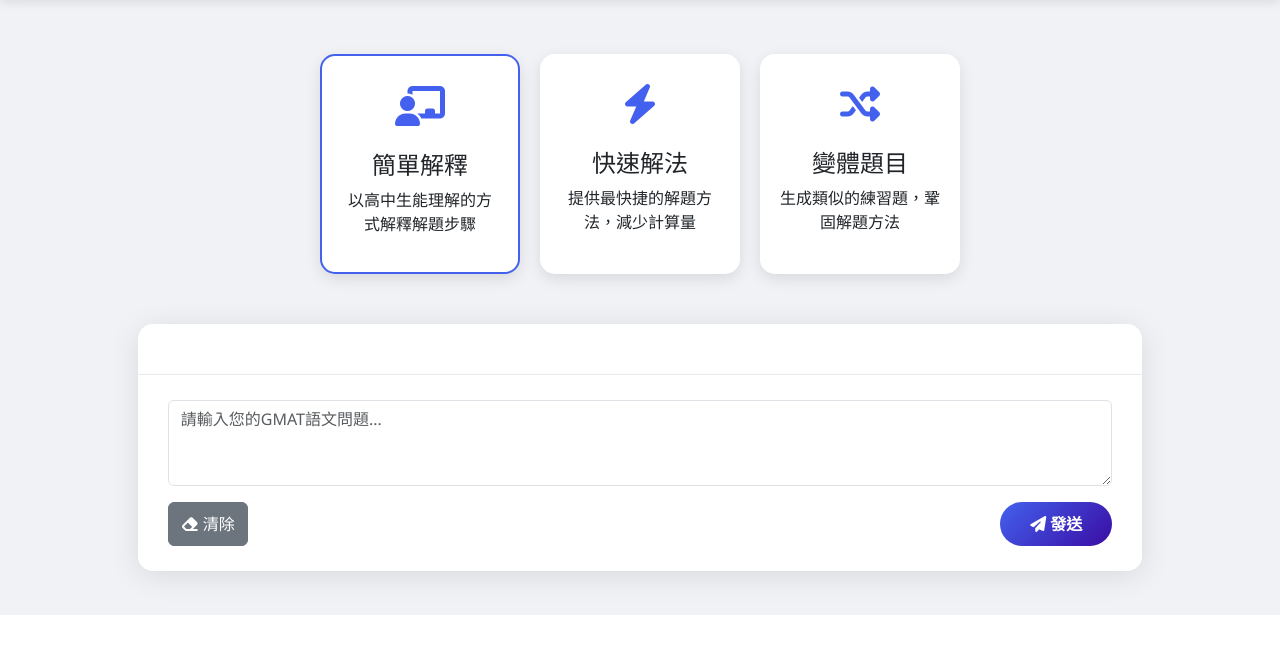
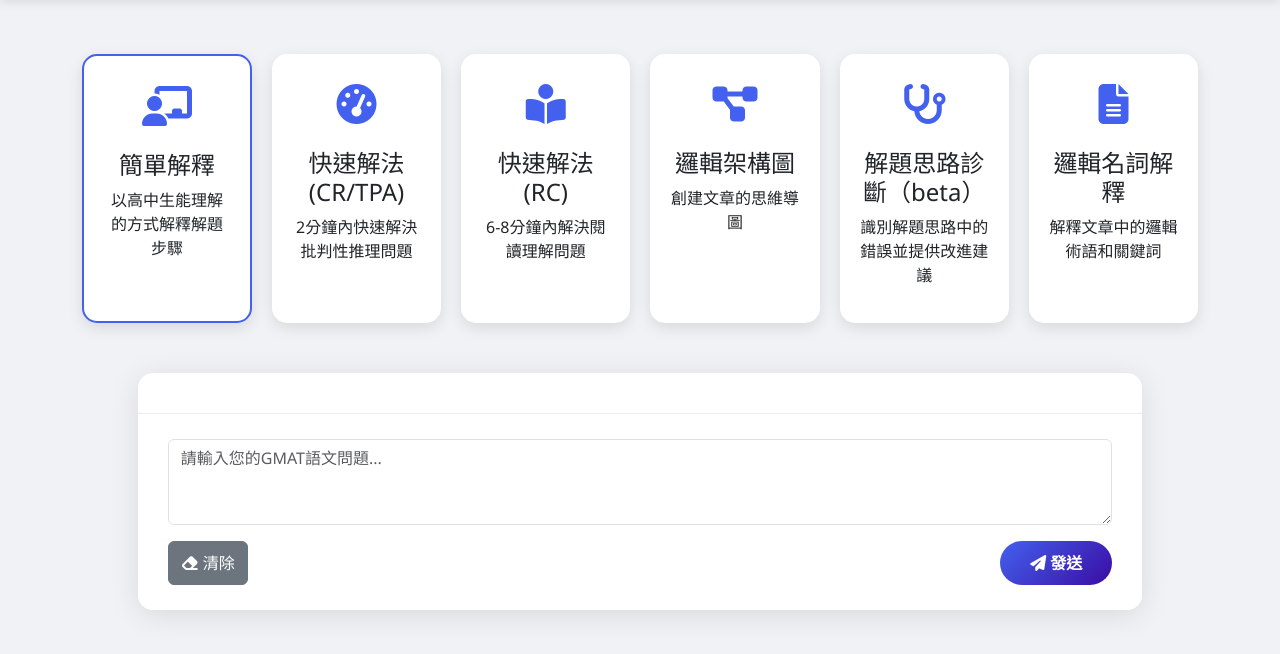
Before and after one commit to danyuchn/GMAT-custom-GPT-platform, a Flask app: page /verbal in a window 1280 px wide. Shown: the part 185-839 px from the top of the page. Before the commit the page ends 800 px from the top, so only its background shows below. Run offline with Flask 3, Linux system fonts and the light colour scheme; the visitor is signed in with stand-in values (Sample User, id 1); data that the repository does not hold is empty.

Commit message:
chat clean bottom location fix

```diff
--- a/app.py
+++ b/app.py
@@ -90,6 +90,17 @@
         system_prompt = "如果你是題目出題者，你希望在這個問題中測試哪些特定的數學概念？請用繁體中文回答。"
     elif instruction == "pattern_recognition":
         system_prompt = "在未來的題目中，應該具備哪些特徵才能應用這種特定的解題方法？請用繁體中文回答。"
+    # 添加新的指令類型
+    elif instruction == "quick_solve_cr_tpa":
+        system_prompt = "請用繁體中文提供一個能在2分鐘內解決問題的快捷方法。原則如下：\n1. 首先，閱讀問題並識別解鎖問題的關鍵要素。\n2. 接著，告訴我文章中哪些部分是相關信息，哪些不是。\n3. 然後，指出是使用預寫（預先草擬答案）策略還是排除策略來回答問題。\n每個步驟必須包含引導到下一步的明確提示，並遵循線性、單向的人類思維過程。"
+    elif instruction == "quick_solve_rc":
+        system_prompt = "請用繁體中文提供一個能在6-8分鐘內快速解決問題的方法。該方法應遵循以下步驟：\n1. 首先，識別文章中需要注意的關鍵信息（注意：即使不清楚問題可能測試什麼，也應該這樣做）。\n2. 接著，為每個問題指定關鍵詞和要點。\n3. 然後，根據這些關鍵詞和要點，指出文章中哪些相關段落是相關的。\n4. 之後，建議是使用預寫策略還是排除策略來回答問題。\n5. 如果選擇預寫，請詳細說明逐步推理過程。\n每個步驟必須提供引導到下一步的明確線索，並且必須遵循線性、單向的思維過程。此外，請為每個選項的判斷提供詳細解釋。"
+    elif instruction == "mind_map":
+        system_prompt = "請用繁體中文創建文章本身的思維導圖。"
+    elif instruction == "approach_diagnosis":
+        system_prompt = "這是我對問題解決過程的語言解釋。請用繁體中文識別我的方法中的任何錯誤，並提出改進建議。"
+    elif instruction == "logical_term_explanation":
+        system_prompt = "請用繁體中文解釋文章中提供的五個答案選項中每個邏輯術語的含義。"
 
     return [
         {"role": "system", "content": system_prompt}
--- a/templates/verbal_chat.html
+++ b/templates/verbal_chat.html
@@ -233,19 +233,46 @@
                 <h4>簡單解釋</h4>
                 <p>以高中生能理解的方式解釋解題步驟</p>
             </div>
-            <div class="theme-card" onclick="selectMode('quick_solve')">
+
+            <!-- 新增五個解題模式卡片 -->
+            <div class="theme-card" onclick="selectMode('quick_solve_cr_tpa')">
                 <div class="theme-icon">
-                    <i class="fas fa-bolt"></i>
+                    <i class="fas fa-tachometer-alt"></i>
                 </div>
-                <h4>快速解法</h4>
-                <p>提供最快捷的解題方法，減少計算量</p>
+                <h4>快速解法(CR/TPA)</h4>
+                <p>2分鐘內快速解決批判性推理問題</p>
             </div>
-            <div class="theme-card" onclick="selectMode('variant_question')">
+
+            <div class="theme-card" onclick="selectMode('quick_solve_rc')">
                 <div class="theme-icon">
-                    <i class="fas fa-random"></i>
+                    <i class="fas fa-book-reader"></i>
                 </div>
-                <h4>變體題目</h4>
-                <p>生成類似的練習題，鞏固解題方法</p>
+                <h4>快速解法(RC)</h4>
+                <p>6-8分鐘內解決閱讀理解問題</p>
+            </div>
+
+            <div class="theme-card" onclick="selectMode('mind_map')">
+                <div class="theme-icon">
+                    <i class="fas fa-project-diagram"></i>
+                </div>
+                <h4>邏輯架構圖</h4>
+                <p>創建文章的思維導圖</p>
+            </div>
+
+            <div class="theme-card" onclick="selectMode('approach_diagnosis')">
+                <div class="theme-icon">
+                    <i class="fas fa-stethoscope"></i>
+                </div>
+                <h4>解題思路診斷（beta）</h4>
+                <p>識別解題思路中的錯誤並提供改進建議</p>
+            </div>
+
+            <div class="theme-card" onclick="selectMode('logical_term_explanation')">
+                <div class="theme-icon">
+                    <i class="fas fa-file-alt"></i>
+                </div>
+                <h4>邏輯名詞解釋</h4>
+                <p>解釋文章中的邏輯術語和關鍵詞</p>
             </div>
         </div>
 
@@ -283,26 +310,18 @@
                                 </div>
                             </div>
                         </div>
-                    {% elif message.role == 'system' %}
-                        <div class="message system-message">
-                            <div class="message-content">
-                                <div class="message-body">
-                                    <i class="fas fa-info-circle me-1"></i>系統提示: {{ message.content|safe }}
-                                </div>
-                            </div>
-                        </div>
                     {% endif %}
                 {% endfor %}
             </div>
 
             <div class="chat-input-container">
-                <form method="POST" id="chat-form">
+                <form method="POST" id="chat-form" class="chat-form">
                     <input type="hidden" name="instruction" id="instruction" value="simple_explain">
                     <div class="mb-3">
                         <textarea class="form-control" id="user-input" name="user_input" rows="3" placeholder="請輸入您的GMAT語文問題..." required></textarea>
                     </div>
                     <div class="d-flex justify-content-between">
-                        <button type="button" class="btn btn-secondary" id="clear-btn">
+                        <button type="button" class="btn btn-secondary" id="clear-btn" onclick="clearInput()">
                             <i class="fas fa-eraser me-1"></i>清除
                         </button>
                         <button type="submit" class="btn btn-send">
@@ -317,39 +336,74 @@
     <!-- Bootstrap JS -->
     <script src="https://cdn.jsdelivr.net/npm/bootstrap@5.3.0/dist/js/bootstrap.bundle.min.js"></script>
     <script>
+        // 页面加載完成後滾動到底部
         document.addEventListener('DOMContentLoaded', function() {
-            // 滚动到最新消息
             const chatMessages = document.getElementById('chat-messages');
             chatMessages.scrollTop = chatMessages.scrollHeight;
 
-            // 清除按钮功能
-            const clearBtn = document.getElementById('clear-btn');
-            const userInput = document.getElementById('user-input');
+            // 確保加載提示在頁面加載時是隱藏的
+            const loadingMessage = document.getElementById('loading-message');
+            if (loadingMessage) {
+                loadingMessage.style.display = 'none';
+            }
+        });
 
-            clearBtn.addEventListener('click', function() {
-                userInput.value = '';
-                userInput.focus();
+        // 清除輸入框
+        function clearInput() {
+            document.getElementById('user_input').value = '';
+        }
+
+        // 选择解题模式
+        function selectMode(mode) {
+            // 更新隐藏字段的值
+            document.getElementById('instruction').value = mode;
+
+            // 更新卡片样式
+            const cards = document.querySelectorAll('.theme-card');
+            cards.forEach(card => {
+                card.classList.remove('active');
             });
 
-            // 自动调整文本区域高度
-            userInput.addEventListener('input', function() {
-                this.style.height = 'auto';
-                this.style.height = (this.scrollHeight) + 'px';
+            // 找到并激活选中的卡片
+            const selectedCard = document.querySelector(`.theme-card[onclick="selectMode('${mode}')"]`);
+            if (selectedCard) {
+                selectedCard.classList.add('active');
+            }
+        }
+
+        // 在表单提交前处理
+        document.addEventListener('DOMContentLoaded', function() {
+            const form = document.querySelector('.chat-form');
+
+            form.addEventListener('submit', function(event) {
+                // 显示加载消息
+                const loadingMessage = document.getElementById('loading-message');
+                if (loadingMessage) {
+                    // 设置当前时间
+                    const now = new Date();
+                    document.getElementById('loading-time').textContent = now.getHours().toString().padStart(2, '0') + ':' +
+                                                                         now.getMinutes().toString().padStart(2, '0') + ':' +
+                                                                         now.getSeconds().toString().padStart(2, '0');
+
+                    loadingMessage.style.display = 'block';
+
+                    // 滾動到底部
+                    const chatMessages = document.getElementById('chat-messages');
+                    setTimeout(() => {
+                        chatMessages.scrollTop = chatMessages.scrollHeight;
+                    }, 100);
+                }
             });
         });
 
-        // 选择解题模式
-        function selectMode(mode) {
-            const themeCards = document.querySelectorAll('.theme-card');
-            const instructionInput = document.getElementById('instruction');
+        // 添加加载动画
+        const loadingDots = document.querySelector('.loading-dots');
+        let dotCount = 0;
 
-            themeCards.forEach(card => {
-                card.classList.remove('active');
-            });
-
-            event.currentTarget.classList.add('active');
-            instructionInput.value = mode;
-        }
+        setInterval(() => {
+            dotCount = (dotCount + 1) % 4;
+            loadingDots.textContent = '.'.repeat(dotCount);
+        }, 500);
     </script>
 </body>
 </html>
```
Also changed, not shown: templates/graph_chat.html (+2 -10 lines), templates/quant_chat.html (+6 -11 lines).
